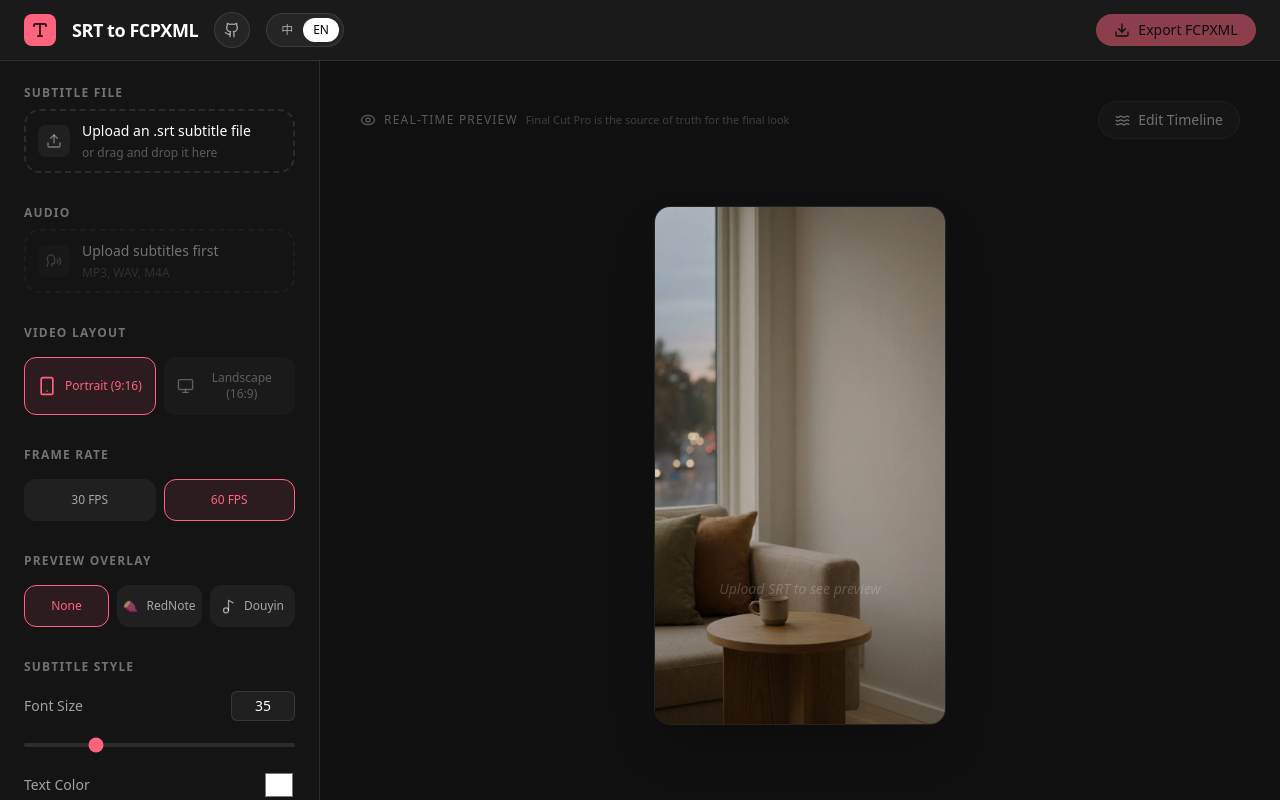
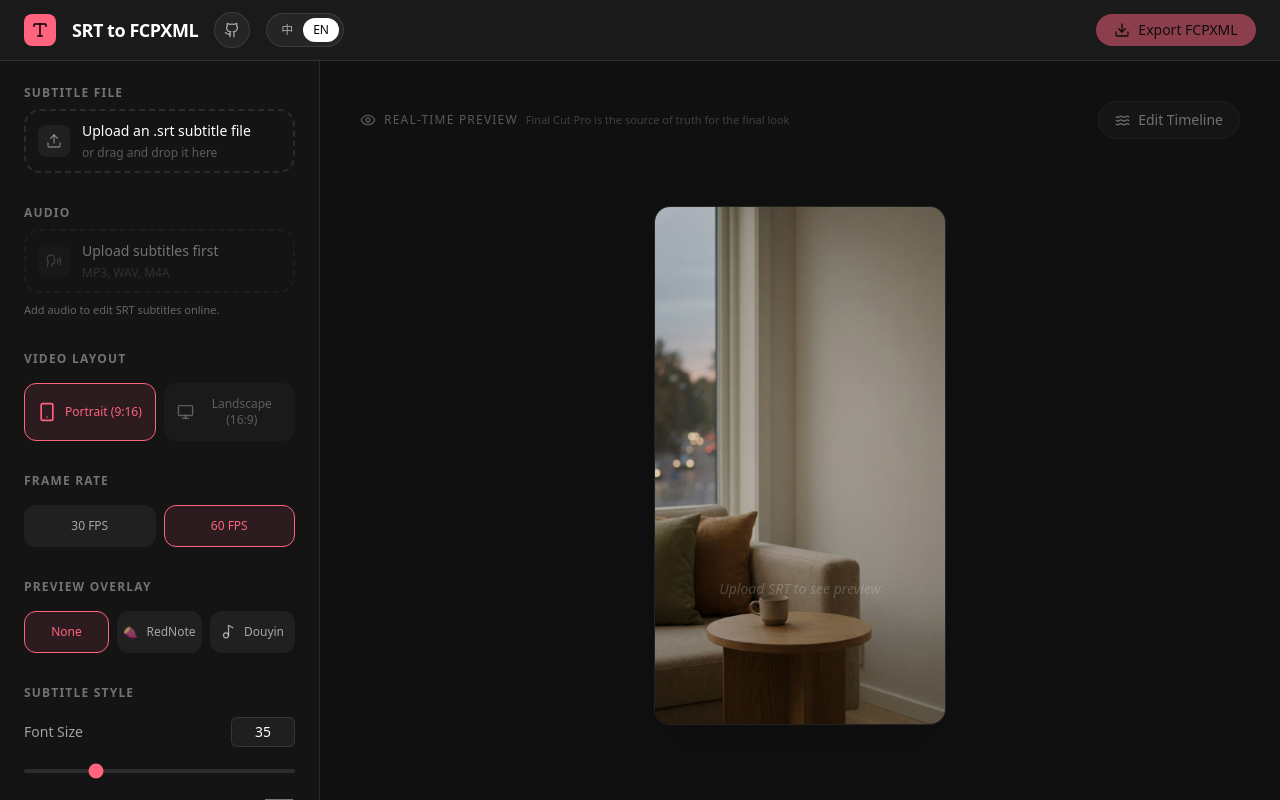
Before and after one commit to linx4200/srt-to-fcpxml-converter, a React (Vite) app: page / in a window 1280 px wide. Built offline with nearby package versions, Linux system fonts and the light colour scheme.

Commit message:
chore: add tips

```diff
--- a/src/components/settings/AudioUpload.tsx
+++ b/src/components/settings/AudioUpload.tsx
@@ -71,6 +71,7 @@ export function AudioUpload({ onAudioSelect, onClear }: AudioUploadProps) {
           />
         </div>
       )}
+      <p className="text-[11px] leading-relaxed text-white/35">{t('audioEditHint')}</p>
     </section>
   );
 }
--- a/src/i18n.tsx
+++ b/src/i18n.tsx
@@ -43,6 +43,7 @@ const translations = {
     audioLoaded: '已添加音频',
     addRelatedAudio: '添加关联音频',
     uploadAudioFirstSubtitle: '请先上传字幕文件',
+    audioEditHint: '添加音频后，即可在线编辑 SRT 字幕。',
     videoLayout: '视频布局',
     portrait: '竖屏 (9:16)',
     landscape: '横屏 (16:9)',
@@ -98,6 +99,7 @@ const translations = {
     audioLoaded: 'Audio Added',
     addRelatedAudio: 'Add Reference Audio',
     uploadAudioFirstSubtitle: 'Upload subtitles first',
+    audioEditHint: 'Add audio to edit SRT subtitles online.',
     videoLayout: 'Video Layout',
     portrait: 'Portrait (9:16)',
     landscape: 'Landscape (16:9)',
```
Also changed, not shown: 1 other file (tests, documents, lock files or other folders).
